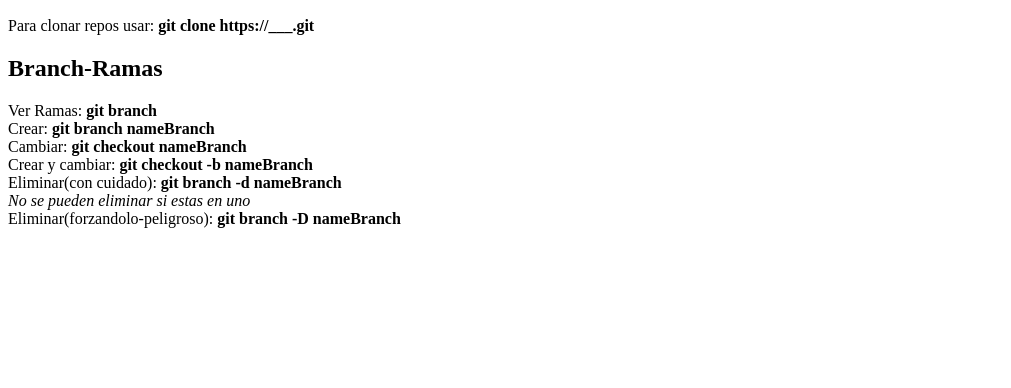
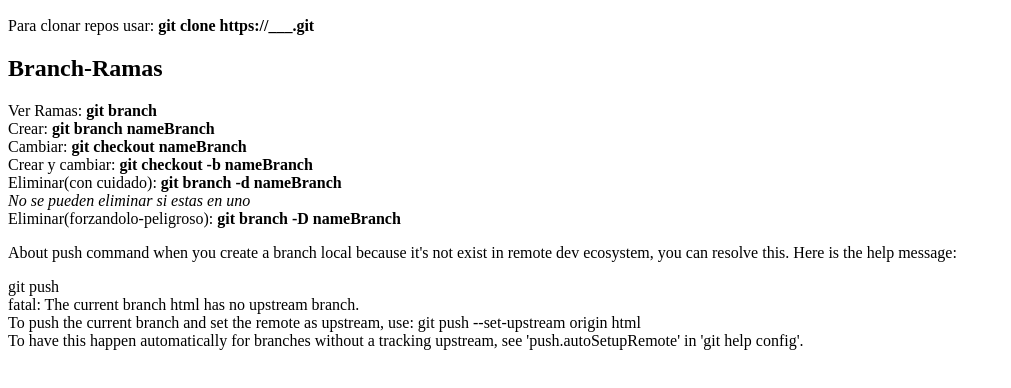
Before and after one commit to DRTX2/git-course-main, a plain HTML site: page index.html in a window 1280 px wide. Shown: the part 110-498 px from the top of the page, without its empty margins (0-1011 px from the left). Drawn offline with Linux system fonts and the light colour scheme.

Commit message:
why not send html file

```diff
--- a/index.html
+++ b/index.html
@@ -21,6 +21,20 @@
         <em>No se pueden eliminar si estas en uno</em><br>
         Eliminar(forzandolo-peligroso): <b>git branch -D nameBranch</b><br>
     </p>
+    <p>
+        About push command when you create a branch local because it's not exist in remote dev ecosystem, you can resolve this. Here is the help message: <br>
+        <dl>
 
+            git push
+            <dt>
+                fatal: The current branch html has no upstream branch. <br>
+                To push the current branch and set the remote as upstream, use:
+                    git push --set-upstream origin html <br>
+                To have this happen automatically for branches without a tracking
+                upstream, see 'push.autoSetupRemote' in 'git help config'.
+            </dt>
+        </dl>
+
+    </p>
 </body>
 </html>
```
